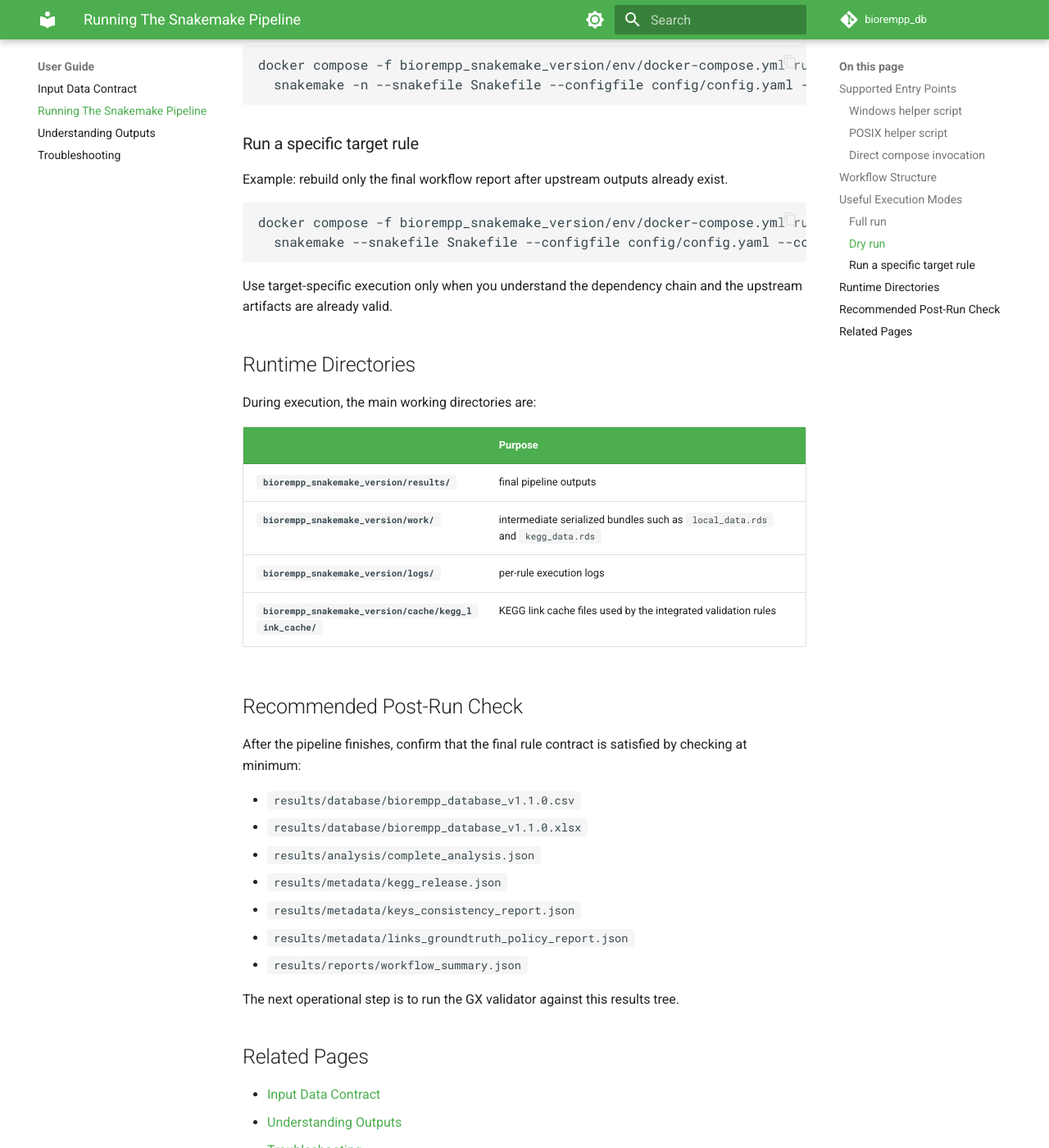
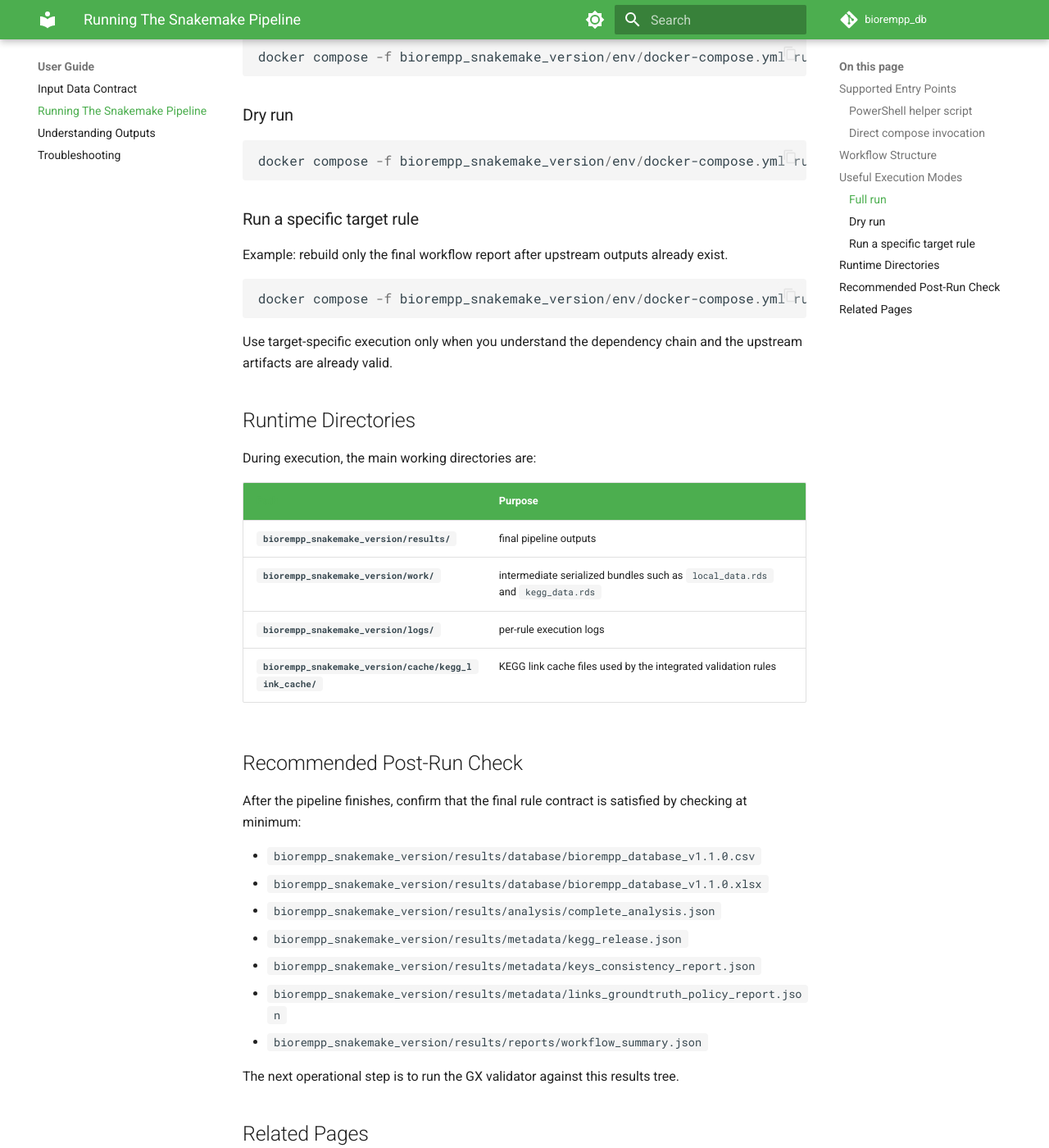
Before and after one commit to BioRemPP/biorempp_db, an MkDocs documentation site: the page built from docs/user-guide/run-snakemake.md, in a window 1280 px wide and 1400 px high, scrolled down 1688 px. Shown: the whole window at 82% size. Built offline with MkDocs 1.6.1 and Material for MkDocs 9.7.7, drawn with Linux system fonts in a browser that asks for light colours; comment, search, counter and statistics services are not loaded; the version menu is left out; some of the changed text lies outside the part shown.

Commit message:
docs(commands): standardize executable examples for powershell

````diff
--- a/docs/user-guide/run-snakemake.md
+++ b/docs/user-guide/run-snakemake.md
@@ -23,23 +23,19 @@
 
 ## Supported Entry Points
 
-### Windows helper script
+### PowerShell helper script
 
-```bat
-biorempp_snakemake_version\scripts\run_snakemake.bat 2
-```
-
-### POSIX helper script
-
-```bash
-./biorempp_snakemake_version/scripts/run_snakemake.sh 2
+```powershell
+.\biorempp_snakemake_version\scripts\run_snakemake.bat 2
 ```
 
 ### Direct compose invocation
 
-```bash
+```powershell
 docker compose -f biorempp_snakemake_version/env/docker-compose.yml run --rm snakemake
 ```
+
+The repository also includes `biorempp_snakemake_version/scripts/run_snakemake.sh` for POSIX environments, but this documentation standardizes executable examples on PowerShell so that command behavior stays consistent across the official pages.
 
 All three entry points run the same workflow contract defined by:
 
@@ -47,6 +43,12 @@
 - `config/config.yaml`
 
 The helper scripts also create the expected `results/`, `work/`, and `logs/` directories before invoking Snakemake.
+
+From the repository-root perspective used across the official docs, those runtime directories are:
+
+- `biorempp_snakemake_version/results/`
+- `biorempp_snakemake_version/work/`
+- `biorempp_snakemake_version/logs/`
 
 ## Workflow Structure
 
@@ -72,24 +74,22 @@
 
 ### Full run
 
-```bash
+```powershell
 docker compose -f biorempp_snakemake_version/env/docker-compose.yml run --rm snakemake
 ```
 
 ### Dry run
 
-```bash
-docker compose -f biorempp_snakemake_version/env/docker-compose.yml run --rm snakemake \
-  snakemake -n --snakefile Snakefile --configfile config/config.yaml --cores 1
+```powershell
+docker compose -f biorempp_snakemake_version/env/docker-compose.yml run --rm snakemake snakemake -n --snakefile Snakefile --configfile config/config.yaml --cores 1
 ```
 
 ### Run a specific target rule
 
 Example: rebuild only the final workflow report after upstream outputs already exist.
 
-```bash
-docker compose -f biorempp_snakemake_version/env/docker-compose.yml run --rm snakemake \
-  snakemake --snakefile Snakefile --configfile config/config.yaml --cores 1 build_run_report
+```powershell
+docker compose -f biorempp_snakemake_version/env/docker-compose.yml run --rm snakemake snakemake --snakefile Snakefile --configfile config/config.yaml --cores 1 build_run_report
 ```
 
 Use target-specific execution only when you understand the dependency chain and the upstream artifacts are already valid.
@@ -109,13 +109,13 @@
 
 After the pipeline finishes, confirm that the final rule contract is satisfied by checking at minimum:
 
-- `results/database/biorempp_database_v1.1.0.csv`
-- `results/database/biorempp_database_v1.1.0.xlsx`
-- `results/analysis/complete_analysis.json`
-- `results/metadata/kegg_release.json`
-- `results/metadata/keys_consistency_report.json`
-- `results/metadata/links_groundtruth_policy_report.json`
-- `results/reports/workflow_summary.json`
+- `biorempp_snakemake_version/results/database/biorempp_database_v1.1.0.csv`
+- `biorempp_snakemake_version/results/database/biorempp_database_v1.1.0.xlsx`
+- `biorempp_snakemake_version/results/analysis/complete_analysis.json`
+- `biorempp_snakemake_version/results/metadata/kegg_release.json`
+- `biorempp_snakemake_version/results/metadata/keys_consistency_report.json`
+- `biorempp_snakemake_version/results/metadata/links_groundtruth_policy_report.json`
+- `biorempp_snakemake_version/results/reports/workflow_summary.json`
 
 The next operational step is to run the GX validator against this results tree.
 
````
Also changed, not shown: docs/validation-gx/testing.md (+2 -3 lines).
